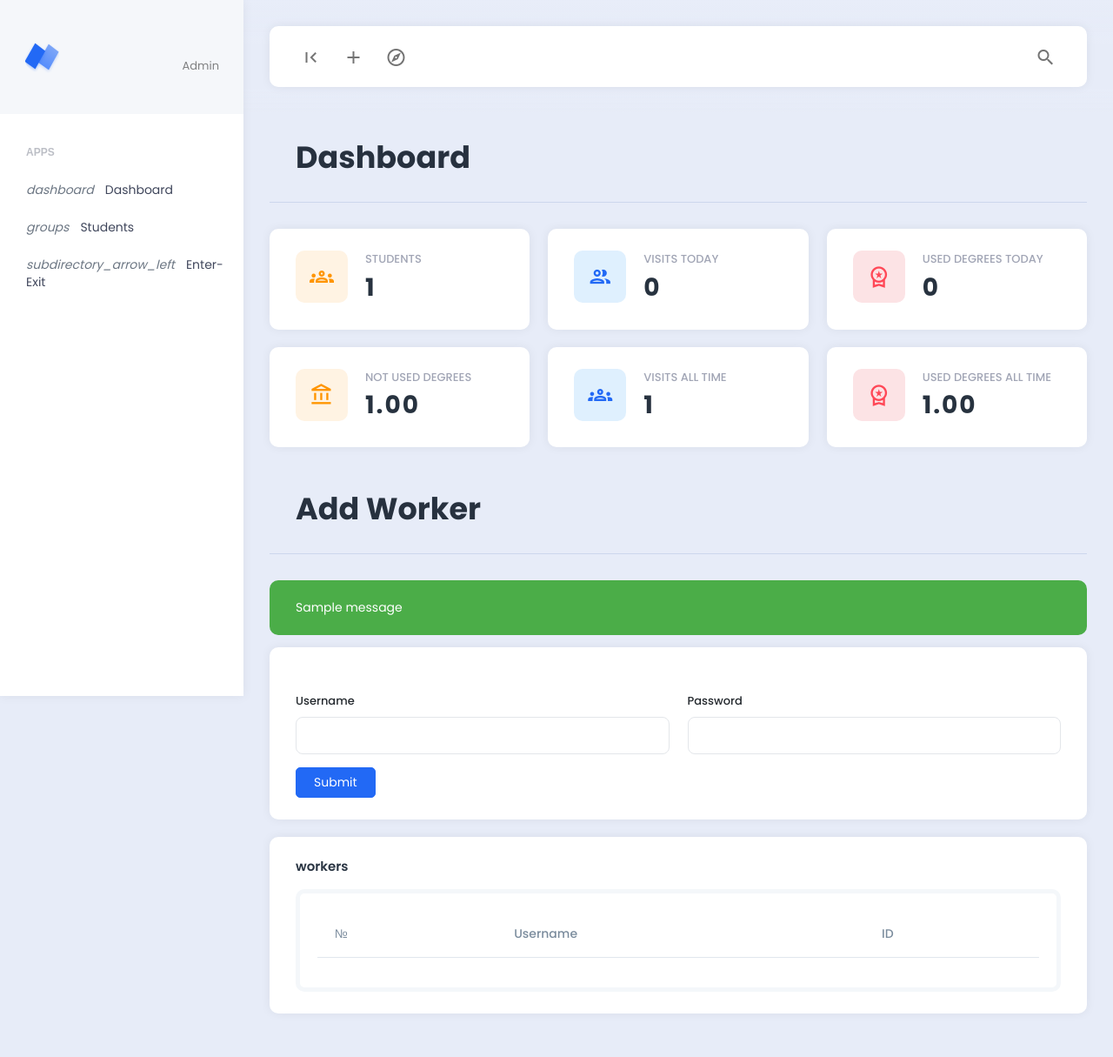
After one commit to shukurillo2008/Coworking, a Django app: page /index/ in a window 1280 px wide. The commit adds this page. Shown: the whole page at 87% size. Run offline with Django 4.2, Linux system fonts and the light colour scheme; tables that the repository leaves empty hold one stand-in row (values such as "Sample post"); one stand-in notice (Sample message) is shown; lists and menus that the app fills with data are empty; some libraries are stand-ins or nearby versions.

Commit message:
dashboard

```diff
--- a/main/urls.py
+++ b/main/urls.py
@@ -9,4 +9,8 @@ urlpatterns = [
     path('search/student/', views.search_students, name='search_url'),
     path('enterexit/', views.enter_exit, name='enter_exit_url'),
     path('error/', views.error, name='error_url'),
+    path('index/', views.index, name='index_url'),
+    path('worker/edit/<int:id>', views.worker_edit, name='worker_edit_url'),
+    path('worker/create', views.worker_create, name='worker_create_url'),
+    path('worker/delete', views.worker_delete, name='worker_delete_url')
 ]
--- a/main/views.py
+++ b/main/views.py
@@ -4,6 +4,44 @@ from . import models
 from datetime import datetime
 from django.utils import timezone
 from decimal import Decimal
+from django.contrib.auth.models import User
+
+
+def index(request):
+    student = models.Student.objects.all()
+    visit = models.EnterExit.objects.all()
+    worker = User.objects.filter(is_superuser=False)
+    visits_all = 0
+    visits_today = 0
+    used_degree = 0
+    used_degree_all = 0
+    not_used_degree = 0
+    students = student.count()
+
+    for degree in models.UsedDegree.objects.all():
+        used_degree_all += degree.used_degree
+        if degree.created_time.day == timezone.now().day and degree.created_time.year == timezone.now().year:
+            used_degree += degree.used_degree
+
+    for degree in student:
+        not_used_degree += degree.degree
+
+    for visit in visit:
+        visits_all += 1
+        if visit.enter_time.day == timezone.now().day and visit.enter_time.year == timezone.now().year:
+            visits_today += 1
+
+    context = {
+        'students':students,
+        'visits_today':visits_today,
+        'visits_all':visits_all,
+        'used_degree':used_degree,
+        'used_degree_all':used_degree_all,
+        'not_used_degree':not_used_degree,
+        'workers':worker
+    }
+
+    return render(request, 'dashboard.html', context)
 
 
 def studen_list(request):
@@ -128,3 +166,37 @@ def enter_exit(request):
 
 def error(request):
     return render(request, 'error.html')
+
+
+def worker_edit(request, id):
+    if request.method == 'POST':
+        worker = User.objects.get(id = id)
+        worker.username = request.POST.get('username')
+        worker.password = request.POST.get('password')
+        worker.save()
+
+    worker = User.objects.get(id = id)
+    context = {
+        'worker': worker
+    }
+    return render(request, 'worker_detail.html', context)
+
+
+def worker_create(request):
+    username = request.POST.get('username')
+    password = request.POST.get('password')
+
+    user = User.objects.create_user(
+        username=username,
+        password=password,
+        is_staff=True
+        )
+    messages.success(request, 'Created successfully!')
+    return redirect('index_url')
+
+
+def worker_delete(request):
+    worker_id = request.POST.get('worker_id')
+    User.objects.get(id=worker_id).delete()
+    messages.success(request, 'Deleted successfully')
+    return redirect('index_url')
--- a/templates/base.html
+++ b/templates/base.html
@@ -56,50 +56,13 @@
                         Apps
                     </li>
                     <li>
-                        <a href="index.html"><i class="material-icons-two-tone">dashboard</i>Dashboard</a>
+                        <a href="{% url 'index_url' %}"><i class="material-icons-two-tone">dashboard</i>Dashboard</a>
                     </li>
                     <li>
-                        <a href="{% url 'students_url' %}"><i class="material-icons-two-tone">sentiment_satisfied_alt</i>Students</a>
+                        <a href="{% url 'students_url' %}"><i class="material-icons-two-tone">groups</i>Students</a>
                     </li>
                     <li>
-                        <a href="{% url 'enter_exit_url' %}"><i class="material-icons-two-tone">calendar_today</i>Enter-Exit</a>
-                    </li>
-                    <li>
-                        <a href="file-manager.html"><i class="material-icons-two-tone">cloud_queue</i>File Manager</a>
-                    </li>
-                    <li>
-                        <a href="todo.html"><i class="material-icons-two-tone">done</i>Todo</a>
-                    </li>
-                    <li>
-                        <a href=""><i class="material-icons-two-tone">star</i>Pages<i class="material-icons has-sub-menu">keyboard_arrow_right</i></a>
-                        <ul class="sub-menu">
-                            <li>
-                                <a href="pricing.html">Pricing</a>
-                            </li>
-                            <li>
-                                <a href="invoice.html">Invoice</a>
-                            </li>
-                            <li>
-                                <a href="settings.html">Settings</a>
-                            </li>
-                            <li>
-                                <a href="#">Authentication<i class="material-icons has-sub-menu">keyboard_arrow_right</i></a>
-                                <ul class="sub-menu">
-                                    <li>
-                                        <a href="sign-in.html">Sign In</a>
-                                    </li>
-                                    <li>
-                                        <a href="sign-up.html">Sign Up</a>
-                                    </li>
-                                    <li>
-                                        <a href="lock-screen.html">Lock Screen</a>
-                                    </li>
-                                </ul>
-                            </li>
-                            <li>
-                                <a href="error.html">Error</a>
-                            </li>
-                        </ul>
+                        <a href="{% url 'enter_exit_url' %}"><i class="material-icons-two-tone">subdirectory_arrow_left</i>Enter-Exit</a>
                     </li>
                 </ul>
             </div>
--- /dev/null
+++ b/templates/dashboard.html
@@ -0,0 +1,194 @@
+{% extends 'base.html' %}
+{% load static %}
+{% block content %}
+<div class="row">
+    <div class="col">
+        <div class="page-description">
+            <h1>Dashboard</h1>
+        </div>
+    </div>
+</div>
+<div class="row">
+
+    <div class="col-xl-4">
+        <div class="card widget widget-stats">
+            <div class="card-body">
+                <div class="widget-stats-container d-flex">
+                    <div class="widget-stats-icon widget-stats-icon-warning">
+                        <i class="material-icons-outlined">groups</i>
+                    </div>
+                    <div class="widget-stats-content flex-fill">
+                        <span class="widget-stats-title">Students</span>
+                        <span class="widget-stats-amount">{{students}}</span>
+                    </div>
+                </div>
+            </div>
+        </div>
+    </div>
+
+    <div class="col-xl-4">
+        <div class="card widget widget-stats">
+            <div class="card-body">
+                <div class="widget-stats-container d-flex">
+                    <div class="widget-stats-icon widget-stats-icon-primary">
+                        <i class="material-icons-outlined">group</i>
+                    </div>
+                    <div class="widget-stats-content flex-fill">
+                        <span class="widget-stats-title">Visits Today</span>
+                        <span class="widget-stats-amount">{{visits_today}}</span>
+                    </div>
+                </div>
+            </div>
+        </div>
+    </div>
+
+    <div class="col-xl-4">
+        <div class="card widget widget-stats">
+            <div class="card-body">
+                <div class="widget-stats-container d-flex">
+                    <div class="widget-stats-icon widget-stats-icon-danger">
+                        <i class="material-icons-outlined">workspace_premium</i>
+                    </div>
+                    <div class="widget-stats-content flex-fill">
+                        <span class="widget-stats-title">Used Degrees Today</span>
+                        <span class="widget-stats-amount">{{used_degree}}</span>
+                    </div>
+                </div>
+            </div>
+        </div>
+    </div>
+</div>
+<div class="row">
+
+    <div class="col-xl-4">
+        <div class="card widget widget-stats">
+            <div class="card-body">
+                <div class="widget-stats-container d-flex">
+                    <div class="widget-stats-icon widget-stats-icon-warning">
+                        <i class="material-icons-outlined">account_balance</i>
+                    </div>
+                    <div class="widget-stats-content flex-fill">
+                        <span class="widget-stats-title">Not used degrees</span>
+                        <span class="widget-stats-amount">{{not_used_degree}}</span>
+                    </div>
+                </div>
+            </div>
+        </div>
+    </div>
+
+    <div class="col-xl-4">
+        <div class="card widget widget-stats">
+            <div class="card-body">
+                <div class="widget-stats-container d-flex">
+                    <div class="widget-stats-icon widget-stats-icon-primary">
+                        <i class="material-icons-outlined">groups</i>
+                    </div>
+                    <div class="widget-stats-content flex-fill">
+                        <span class="widget-stats-title">Visits All time</span>
+                        <span class="widget-stats-amount">{{visits_all}}</span>
+                    </div>
+                </div>
+            </div>
+        </div>
+    </div>
+
+    <div class="col-xl-4">
+        <div class="card widget widget-stats">
+            <div class="card-body">
+                <div class="widget-stats-container d-flex">
+                    <div class="widget-stats-icon widget-stats-icon-danger">
+                        <i class="material-icons-outlined">workspace_premium</i>
+                    </div>
+                    <div class="widget-stats-content flex-fill">
+                        <span class="widget-stats-title">Used Degrees All time</span>
+                        <span class="widget-stats-amount">{{used_degree_all}}</span>
+                    </div>
+                </div>
+            </div>
+        </div>
+    </div>
+
+</div>
+
+<div class="row">
+    <div class="col">
+        <div class="page-description">
+            <h1>Add Worker</h1>
+        </div>
+    </div>
+</div>
+{% if messages %}
+    {% for message in messages %}
+    {% if message.tags %}
+    <div class="alert alert-{{ message.tags }}" role="alert">
+        <span> {{ message }} </span>
+    </div>
+    {% endif %}
+    {% endfor %}
+
+{% endif %}
+<div class="row">
+    <div class="col">
+        <div class="tab-pane fade show active">
+                <div class="card">
+                    <div class="card-body">
+                        <form action="{% url 'worker_create_url' %}" method="post">
+                            {% csrf_token %}
+                            <div class="row m-t-lg">
+                                <div class="col-md">
+                                    <label for="settingsInputFirstName" class="form-label">Username</label>
+                                    <input type="text" class="form-control"  name="username" required>
+                                </div>
+                                <div class="col-md">
+                                    <label for="settingsInputLastName" class="form-label">Password</label>
+                                    <input type="password" class="form-control" name="password" required>
+                                </div>
+                            </div>
+                            <div class="col">
+                                <button type="submit" class="btn btn-primary m-t-sm">Submit</button>
+                            </div>
+                        </form>
+                    </div>
+                </div>
+        </div>
+    </div>
+</div>
+
+<div class="row">
+    <div class="col-md">
+        <div class="card">
+
+            <div class="card-header">
+                <h5 class="card-title">workers</h5>
+            </div>
+            <div class="card-body">
+                <div class="example-container">
+                    <div class="example-content">
+                        <table class="table">
+                            <thead>
+                                <tr>
+                                    <th scope="col">№</th>
+                                    <th scope="col">Username</th>
+                                    <th scope="col">ID</th>
+                                </tr>
+                            </thead>
+                            <tbody>
+                                {% for worker in workers %}
+                                <tr>
+                                    <th scope="row">{{ forloop.counter }}</th>
+                                    <td><a href="{% url 'worker_edit_url' worker.id %}">{{worker.username}}</a></td>
+                                    <td>{{worker.id}}</td>
+                                </tr>
+                                {% endfor %}
+                            </tbody>
+                        </table>
+                    </div>
+                </div>
+            </div>
+
+        </div>
+
+    </div>
+</div>
+
+{% endblock %}
```
Also changed, not shown: templates/worker_detail.html (added, +51 -0 lines).
